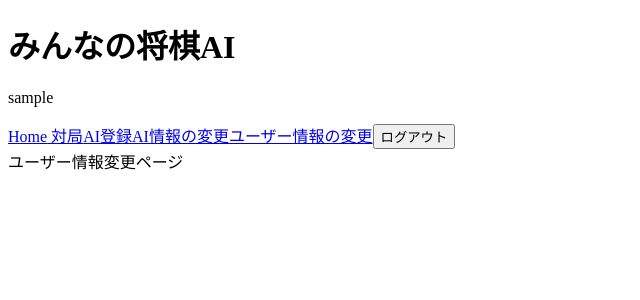
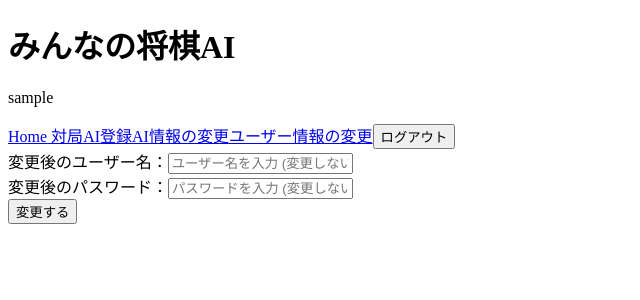
Before and after one commit to sogawa10/shogi_frontend, a React (Vite) app: page /setting/user in a window 1280 px wide. Shown: the top 300 px of the page, without its empty margins (0-640 px from the left). Built offline with nearby package versions, Linux system fonts and the light colour scheme; sample sign-in values are in the browser's storage; the HTML template or start-up script is replaced by a standard one.

Commit message:
ユーザー情報変更ページの作成

```diff
--- a/src/LayoutHome.tsx
+++ b/src/LayoutHome.tsx
@@ -1,7 +1,7 @@
 // ログイン後のヘッダーやフッターを定義
 
 import './assets/LayoutHome.css'
-// とボタンをクリックしたときに画面遷移を行う関数
+// 画面遷移を行うリンクのコンポーネントと画面遷移を行う関数
 import { Link, useNavigate } from "react-router-dom"
 
 function Layout({ children }: { children: React.ReactNode }) {
--- a/src/pages/AuthPage.tsx
+++ b/src/pages/AuthPage.tsx
@@ -1,5 +1,5 @@
 import '../assets/AuthPage.css'
-// ボタンをクリックしたときに画面遷移を行う関数
+// 画面遷移を行う関数
 import { useNavigate } from 'react-router-dom';
 
 function AuthPage() {
--- a/src/pages/HomePage.tsx
+++ b/src/pages/HomePage.tsx
@@ -1,5 +1,5 @@
 import '../assets/HomePage.css'
-// ボタンをクリックしたときに画面遷移を行う関数
+// 画面遷移を行う関数
 import { useNavigate } from 'react-router-dom';
 
 function HomePage() {
--- a/src/pages/LoginPage.tsx
+++ b/src/pages/LoginPage.tsx
@@ -1,7 +1,7 @@
 import '../assets/LoginPage.css'
 // 状態を管理するためのHooks　値を更新すると自動で再レンダリングされる
 import { useState } from "react"
-// ボタンをクリックしたときに画面遷移を行う関数
+// 画面遷移を行う関数
 import { useNavigate } from 'react-router-dom';
 // 遷移元のページから渡されたstateを取得できる
 import { useLocation } from "react-router-dom"
@@ -31,7 +31,7 @@ function LoginPage() {
       // awaitにより，API通信が終了するまで待つ
       const response = await fetch(`${import.meta.env.VITE_API_URL}/login`, {
         // リクエストメソッド
-        method: 'POST',
+        method: "POST",
         // リクエストヘッダ
         headers: {
           "Content-Type": "application/json"
--- a/src/pages/RegisterAiPage.tsx
+++ b/src/pages/RegisterAiPage.tsx
@@ -26,7 +26,7 @@ function RegisterAiPage() {
       // awaitにより，API通信が終了するまで待つ
       const response = await fetch(`${import.meta.env.VITE_API_URL}/ais`, {
         // リクエストメソッド
-        method: 'POST',
+        method: "POST",
         // リクエストヘッダ
         headers: {
           "Content-Type": "application/json",
@@ -46,6 +46,7 @@ function RegisterAiPage() {
         set_error(null)
         set_message("✓ 登録が完了しました。")
       } else {
+        set_message(null)
         set_error(data.detail)
       }
     } catch {
--- a/src/pages/RegisterUserPage.tsx
+++ b/src/pages/RegisterUserPage.tsx
@@ -1,7 +1,7 @@
 import '../assets/RegisterUserPage.css'
 // 状態を管理するためのHooks　値を更新すると自動で再レンダリングされる
 import { useState } from "react"
-// ボタンをクリックしたときに画面遷移を行う関数
+// 画面遷移を行う関数
 import { useNavigate } from 'react-router-dom';
 
 function RegisterUserPage() {
@@ -25,7 +25,7 @@ function RegisterUserPage() {
       // awaitにより，API通信が終了するまで待つ
       const response = await fetch(`${import.meta.env.VITE_API_URL}/users`, {
         // リクエストメソッド
-        method: 'POST',
+        method: "POST",
         // リクエストヘッダ
         headers: {
           "Content-Type": "application/json"
--- a/src/pages/SettingUserPage.tsx
+++ b/src/pages/SettingUserPage.tsx
@@ -1,10 +1,98 @@
 import '../assets/SettingUserPage.css'
+// 状態を管理するためのHooks　値を更新すると自動で再レンダリングされる
+import { useState } from "react"
+// 画面遷移を行う関数
+import { useNavigate } from "react-router-dom"
 
 function SettingUserPage() {
+  // useStateを定義
+  const [user_name, set_user_name] = useState<string>("")
+  const [password, set_password] = useState<string>("")
+  const [error, set_error] = useState<string | null>(null)
+
+  // 関数をnavigateに代入（以降navigate()で使用できる）
+  const navigate = useNavigate();
+
+  // async → 関数内でawaitが使えるようになる
+  const handleSubmit = async (e: React.FormEvent<HTMLFormElement>) => {
+    const token = sessionStorage.getItem("access_token")
+
+    // フォーム送信時のページリロードを防ぐ（SPAではAPI通信＋再レンダリングで処理するため）
+    e.preventDefault()
+
+    // エラー表示をリセットする
+    set_error(null)
+
+    try {
+      // awaitにより，API通信が終了するまで待つ
+      const response = await fetch(`${import.meta.env.VITE_API_URL}/users/me`, {
+        // リクエストメソッド
+        method: "PUT",
+        // リクエストヘッダ
+        headers: {
+          "Content-Type": "application/json",
+          "Authorization": `Bearer ${token}`
+        },
+        // JSON文字列に変換し，リクエストボディに格納
+        body: JSON.stringify({
+          user_name,
+          password
+        })
+      })
+
+      // レスポンスボディを取り出す
+      const data = await response.json()
+
+      if (response.ok) {
+        set_error(null)
+        sessionStorage.clear()
+        navigate("/login", {
+          state: {
+            message: "✓ ユーザー情報の修正が完了しました。"
+          }
+        })
+      } else {
+        set_error(data.detail)
+      }
+    } catch {
+      set_error("⚠ サーバーに接続できません。")
+    }
+  }
 
   return (
     <>
-      <div>ユーザー情報変更ページ</div>
+      <form className="setting-form" onSubmit={handleSubmit}>
+        {/* ユーザー名の入力 */}
+        <div className="field setting-user-field">
+          <label htmlFor="user_name" className="label setting-user-label">変更後のユーザー名：</label>
+          <input
+            id="user_name"
+            className="input setting-user-input"
+            type="text"
+            required
+            placeholder="ユーザー名を入力 (変更しない場合は元のユーザー名)"
+            value={user_name}
+            onChange={(e) => set_user_name(e.target.value)}
+          />
+        </div>
+        {/* パスワードの入力 */}
+        <div className="field setting-password-field">
+          <label htmlFor="password" className="label setting-password-label">変更後のパスワード：</label>
+          <input
+            id="password"
+            className="input setting-password-input"
+            type="password"
+            required
+            placeholder="パスワードを入力 (変更しない場合は元のパスワード)"
+            value={password}
+            onChange={(e) => set_password(e.target.value)}
+          />
+        </div>
+        {/* エラーの表示 */}
+        {error && <p className="error">{error}</p>}
+        {/* 変更ボタン */}
+        <button className="setting-button-" type="submit">変更する</button>
+      </form>
     </>
   )
 }
```
